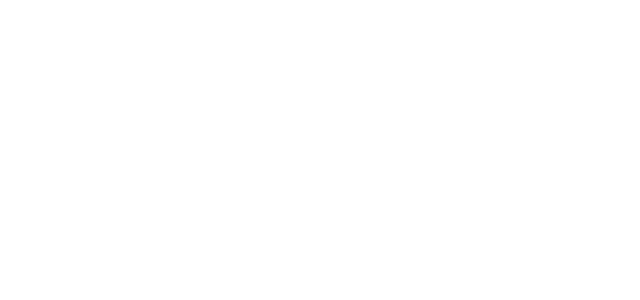
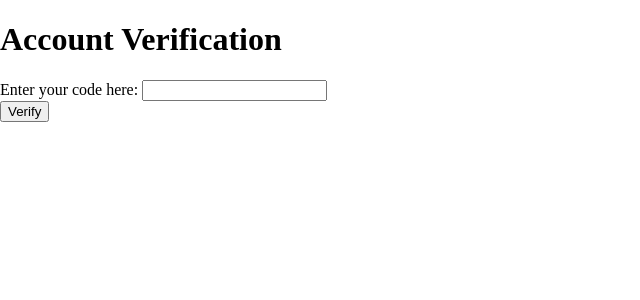
Before and after one commit to VedS1/CourseConnected, a React (Create React App) app in the folder educational-app/: page /verification in a window 1280 px wide. Shown: the top 300 px of the page, without its empty margins (0-640 px from the left). Built offline with nearby package versions, Linux system fonts and the light colour scheme.

Commit message:
Create Verification Page

```diff
--- a/educational-app/src/App.js
+++ b/educational-app/src/App.js
@@ -13,6 +13,7 @@ import BookmarkedCards from './components/coursedisplaypages/BookmarkedCards';
 import YourCards from './components/coursedisplaypages/YourCards';
 import PopularCards from './components/coursedisplaypages/PopularCards';
 import Dashboard from './components/coursedisplaypages/Dashboard';
+import Verification from './components/loginAndRegister/Verification';
 //returns id when on url/page/id (Ask Aryan if you don't understand)
 const Page = () => {
   const str = String(window.location.pathname).slice(6,)
@@ -60,6 +61,10 @@ return(
       <RegisterError/>
     </Route>
 
+    <Route exact path="/verification">
+      <Verification/>
+    </Route>
+
     <Route exact path="/page/:page_id">
       <GraphPage />
     </Route>
--- /dev/null
+++ b/educational-app/src/components/loginAndRegister/Verification.js
@@ -0,0 +1,23 @@
+const Verification = () => {
+    const onSubmit = (event) => {
+        event.preventDefault();
+        console.log ("submit");
+    }
+
+    return (
+        <div>
+            <div>
+                <h1>Account Verification</h1>
+            </div>
+            <form onSubmit={onSubmit}>
+                <div>
+                    <label>Enter your code here: </label>
+                    <input type="text"/>
+                </div>
+                <input className="Verify" type = 'submit' value =  'Verify'></input>
+            </form>
+        </div>
+    )
+}
+
+export default Verification
```
